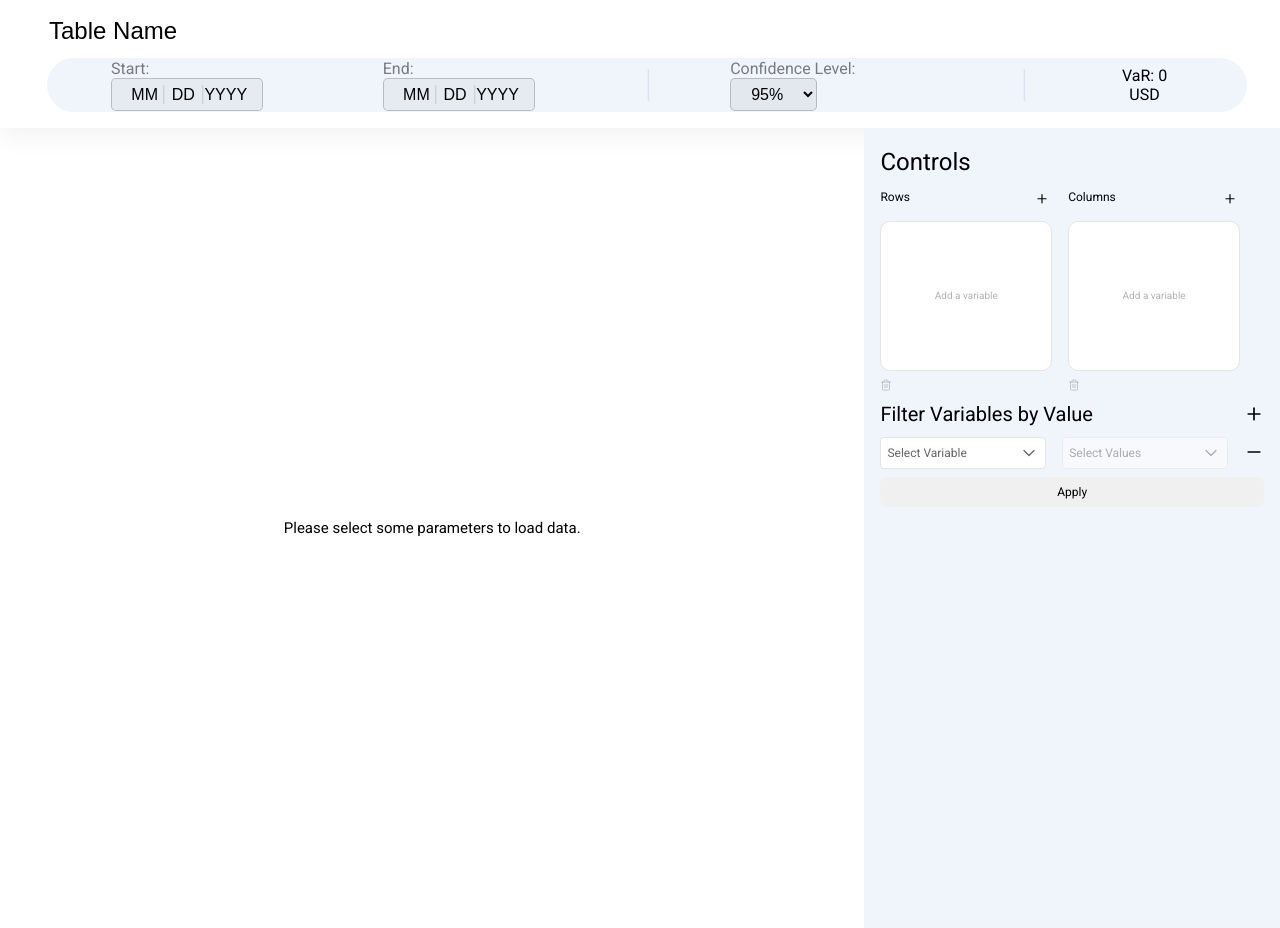
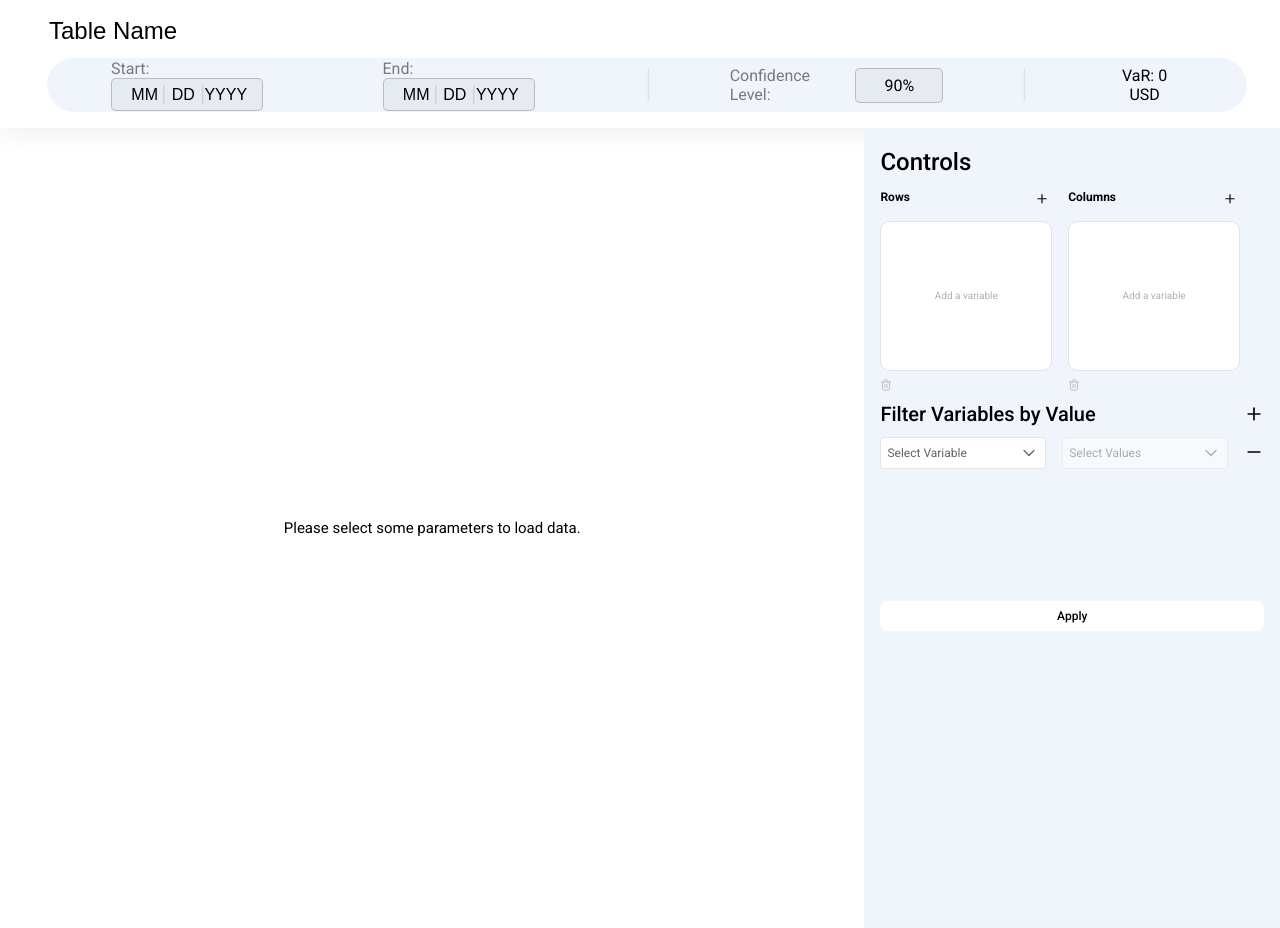
Before and after one commit to wizhaaa/fantastic-chainsaw, a React (Vite) app in the folder client/: page /dashboard in a window 1280 px wide. Built offline with nearby package versions, Linux system fonts and the light colour scheme.

Commit message:
var dropdown

```diff
--- a/client/index.html
+++ b/client/index.html
@@ -4,8 +4,10 @@
     <meta charset="UTF-8" />
     <link rel="icon" type="image/svg+xml" href="/vite.svg" />
     <meta name="viewport" content="width=device-width, initial-scale=1.0" />
+    <link rel="preconnect" href="https://fonts.googleapis.com" />
+    <link rel="preconnect" href="https://fonts.gstatic.com" crossorigin />
     <link
-      href="https://fonts.googleapis.com/css?family=Roboto"
+      href="https://fonts.googleapis.com/css2?family=Montserrat:wght@400;500;600;700&family=Roboto:ital,wght@0,100;0,300;0,400;0,500;0,700;0,900;1,100;1,300;1,400;1,500;1,700;1,900&display=swap"
       rel="stylesheet"
     />
     <title>VaR Dashboard</title>
--- a/client/src/Controls.tsx
+++ b/client/src/Controls.tsx
@@ -1,11 +1,11 @@
-import { useEffect, useState } from "react";
+import {useEffect, useState} from "react";
 import styles from "./controls.module.css";
-import { DragOption } from "./Option";
+import {DragOption} from "./Option";
 
 import {Option, FilterRow, QueryType} from "./types";
 
-import { AddModal } from "./AddModal";
-import { Filters } from "./Filters";
+import {AddModal} from "./AddModal";
+import {Filters} from "./Filters";
 
 import addicon from "./assets/add.svg";
 import trashicon from "./assets/trash.svg";
@@ -21,7 +21,7 @@ import {
   useSensor,
   useSensors,
 } from "@dnd-kit/core";
-import { arrayMove, SortableContext } from "@dnd-kit/sortable";
+import {arrayMove, SortableContext} from "@dnd-kit/sortable";
 
 type Display = "none" | "loading" | "data";
 
@@ -306,7 +306,10 @@ export const Controls = (props: PropsType) => {
         filterRows={filterRows}
         setFilterRows={setFilterRows}
       />
-      <button onClick={handleApply}> Apply </button>
+      <button className={styles.applybutton} onClick={handleApply}>
+        {" "}
+        Apply{" "}
+      </button>
     </div>
   );
 
@@ -315,12 +318,12 @@ export const Controls = (props: PropsType) => {
   }
 
   function handleDragStart(event: DragStartEvent) {
-    const { active } = event;
+    const {active} = event;
     setActiveItem(active?.data?.current?.option);
   }
 
   function handleDragMove(event: DragMoveEvent) {
-    const { active, over } = event;
+    const {active, over} = event;
 
     // handle sorting
     if (active && over && active.id !== over.id) {
@@ -340,7 +343,7 @@ export const Controls = (props: PropsType) => {
   }
 
   function handleDragMoveColumn(event: DragMoveEvent) {
-    const { active, over } = event;
+    const {active, over} = event;
 
     // handle sorting
     if (active && over && active.id !== over.id) {
@@ -360,7 +363,7 @@ export const Controls = (props: PropsType) => {
   }
 
   function handleDragEnd(event: DragEndEvent) {
-    const { active, over } = event;
+    const {active, over} = event;
     if (over && active.id !== over.id) {
       console.log("Drag Ending");
     }
--- a/client/src/TopBar.tsx
+++ b/client/src/TopBar.tsx
@@ -1,19 +1,23 @@
-import { useState } from "react";
+import {useState} from "react";
 import "react-datepicker/dist/react-datepicker.css";
-import { TopDatePicker } from "./Datepicker";
-import { Divider } from "./Divider";
+import {TopDatePicker} from "./Datepicker";
+import {Divider} from "./Divider";
 import styles from "./topbar.module.css";
-import { DynamicInput } from "./DynamicInput";
+import {DynamicInput} from "./DynamicInput";
 
 export const TopBar = () => {
   const [tableName, setTableName] = useState("Table Name");
   const [valAtRisk] = useState(0);
   const [startDate, setStartDate] = useState<Date>();
   const [endDate, setEndDate] = useState<Date>();
+  const [VaR, setVaR] = useState("90%");
+  const [show, setShow] = useState(false);
+
+  // const [var, setVar] = useState<String>("90");
 
   return (
     <div className={styles.container}>
-      <DynamicInput value={tableName} setValue={setTableName}/>
+      <DynamicInput value={tableName} setValue={setTableName} />
       <div className={styles.bar}>
         <div>
           <label htmlFor="start">Start:</label>
@@ -27,11 +31,64 @@ export const TopBar = () => {
 
         <Divider />
 
-        <div>
+        <div className={styles.wrap}>
           <label htmlFor="confidence">Confidence Level:</label>
-          <select id="confidence" name="confidence">
+          <div className={styles.varwrapper}>
+            {show && (
+              <div
+                className={styles.droppeddown}
+                onClick={() => setShow(!show)}
+              >
+                {" "}
+                {VaR}{" "}
+              </div>
+            )}
+            {!show && (
+              <div className={styles.dropdown} onClick={() => setShow(!show)}>
+                {" "}
+                {VaR}{" "}
+              </div>
+            )}
+
+            {show && (
+              <div className={styles.menu}>
+                <div
+                  className={styles.item}
+                  onClick={() => {
+                    setVaR("90%");
+                    setShow(!show);
+                  }}
+                >
+                  {" "}
+                  90%{" "}
+                </div>
+                <div
+                  className={styles.item}
+                  onClick={() => {
+                    setVaR("95%");
+                    setShow(!show);
+                  }}
+                >
+                  {" "}
+                  95%{" "}
+                </div>
+                <div
+                  className={styles.item}
+                  onClick={() => {
+                    setVaR("99%");
+                    setShow(!show);
+                  }}
+                >
+                  {" "}
+                  99%{" "}
+                </div>
+              </div>
+            )}
+          </div>
+
+          {/* <select id="confidence" name="confidence">
             <option value="95%">95%</option>
-          </select>
+          </select> */}
         </div>
 
         <Divider />
--- a/client/src/controls.module.css
+++ b/client/src/controls.module.css
@@ -235,3 +235,14 @@ input[type="checkbox"]:not(:checked) {
     cursor: pointer;
   }
 }
+
+.applybutton {
+  margin-top: 124px;
+  background-color: #fff;
+  font-weight: 500 !important;
+}
+
+.applybutton:hover {
+  background-color: rgb(20, 50, 118);
+  color: #fff;
+}
--- a/client/src/index.css
+++ b/client/src/index.css
@@ -51,14 +51,6 @@ button {
   font-family: inherit;
   /* background-color: #1a1a1a; */
   cursor: pointer;
-  transition: border-color 0.25s;
-}
-button:hover {
-  border-color: #646cff;
-}
-button:focus,
-button:focus-visible {
-  outline: 4px auto -webkit-focus-ring-color;
 }
 
 /* @media (prefers-color-scheme: light) {
--- a/client/src/topbar.module.css
+++ b/client/src/topbar.module.css
@@ -134,3 +134,74 @@ select:focus {
 .date:focus {
   background: white;
 }
+
+.dropdown {
+  width: 88px;
+  height: 35px;
+  font-size: 16px;
+  background: rgba(57, 57, 57, 0.05);
+
+  border: 1.5px solid rgba(0, 0, 0, 0.2);
+
+  border-radius: 5px;
+
+  display: flex;
+  justify-content: center;
+  align-items: center;
+
+  cursor: pointer;
+}
+
+.droppeddown {
+  background: #fff;
+  border: 1.5px solid #0955cb;
+  border-radius: 5px;
+  width: 88px;
+  height: 35px;
+  font-size: 16px;
+
+  display: flex;
+  flex-flow: column;
+  justify-content: center;
+  align-items: center;
+  cursor: pointer;
+}
+
+.menu {
+  position: absolute;
+  top: 50;
+  left: 10;
+  background: #fff;
+  border: 1.5px solid #0955cb;
+  border-radius: 5px;
+  width: 88px;
+  display: flex;
+  flex-flow: column;
+  justify-content: center;
+  align-items: center;
+  margin-top: 8px;
+  cursor: pointer;
+}
+
+.item {
+  width: 100%;
+  padding: 10px 8px;
+  border-radius: 5px;
+  cursor: pointer;
+}
+
+.item:hover {
+  background-color: #f5f5f5;
+  border-radius: 5px;
+  cursor: pointer;
+}
+
+.varwrapper {
+  position: relative;
+}
+
+.wrap {
+  display: flex;
+  flex-flow: row nowrap;
+  align-items: center;
+}
```
